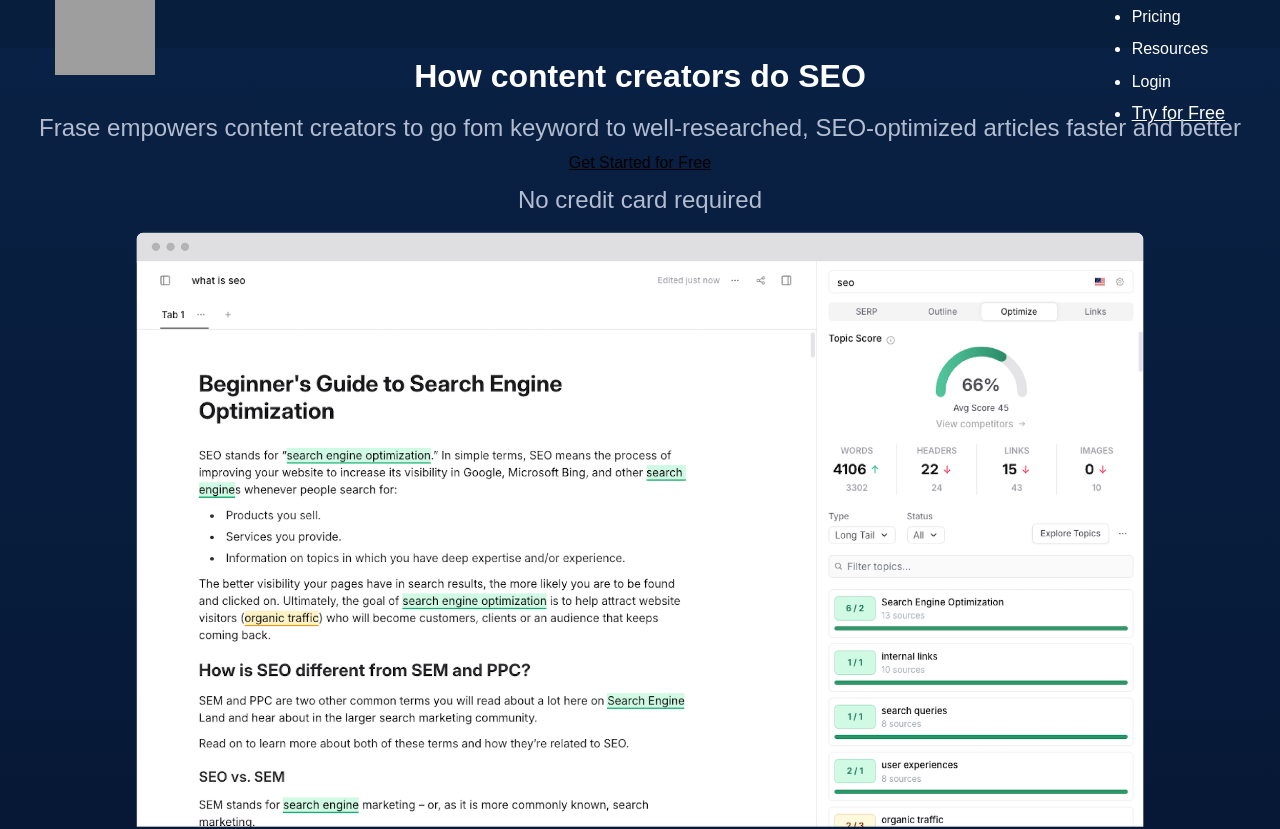
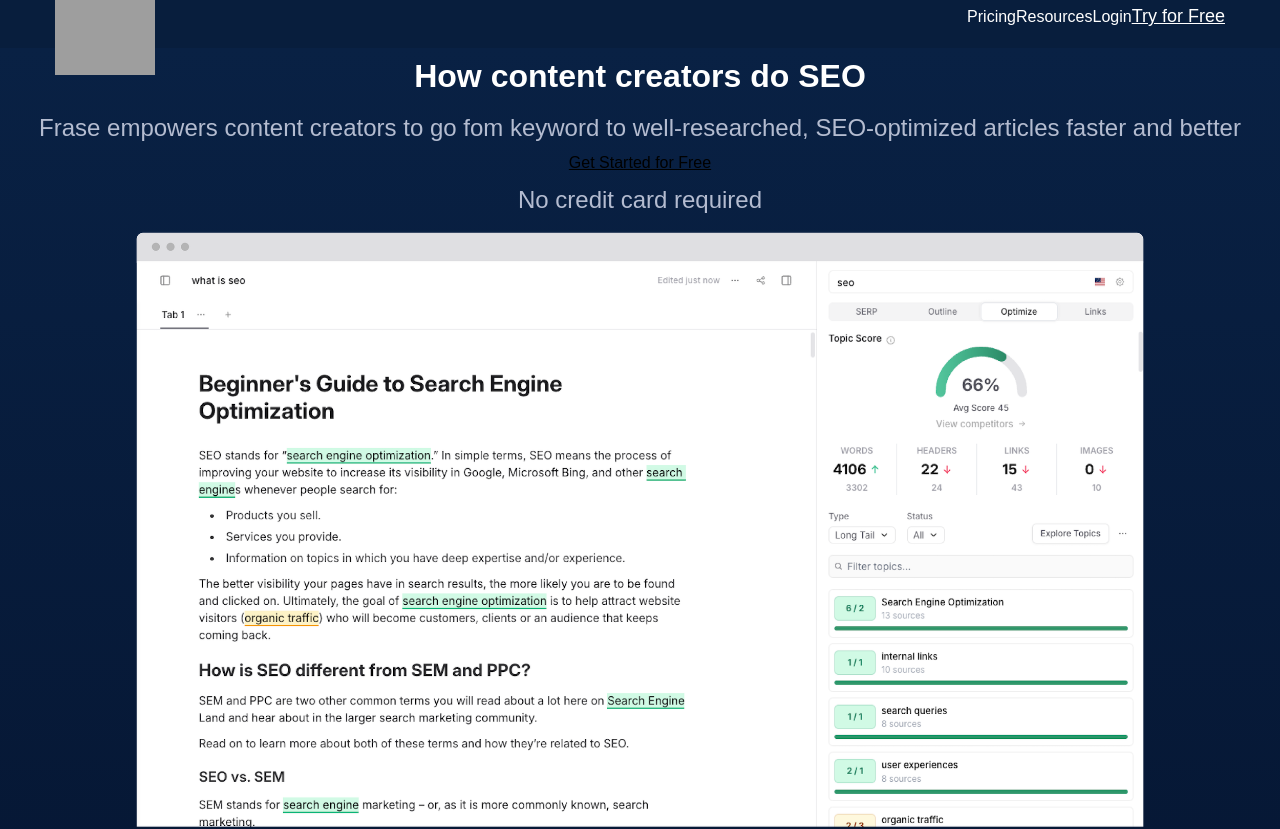
Before and after one commit to Petzlc/landing-page-clone, a JavaScript app: page / in a window 1280 px wide. Shown: the top 829 px of the page. Built offline with nearby package versions, Linux system fonts and the light colour scheme; grey boxes are pictures that could not be loaded; the HTML template or start-up script is replaced by a standard one.

Commit message:
Add styling to first list in header

```diff
--- a/src/App.js
+++ b/src/App.js
@@ -31,7 +31,7 @@
               </a>
             </div>
             <nav>
-              <ul>
+              <ul className={styles.firstList}>
                 <li>
                   <a href="/" className={styles.topLinks}>
                     Pricing
--- a/src/App.module.scss
+++ b/src/App.module.scss
@@ -22,6 +22,12 @@
   max-width: 73.125rem;
   max-height: 3rem;
   margin: 0 auto;
+}
+
+.firstList {
+  display: flex;
+  list-style: none;
+  justify-content: space-between; //tried to put some space in between but somehow doesn't work
 }
 
 .topLinks {
```
